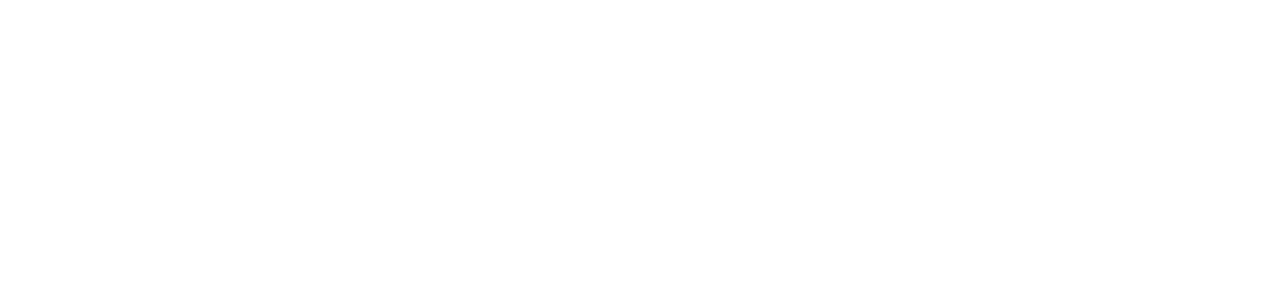
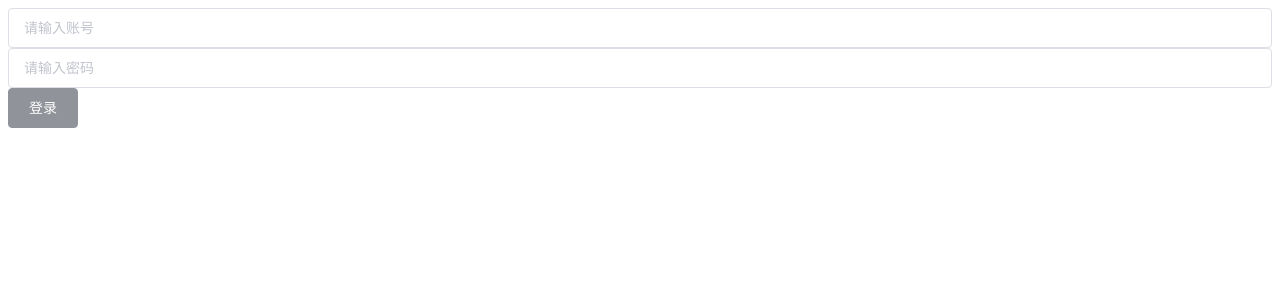
Before and after one commit to Mile99231/Shop, a Vue app: page /Admin in a window 1280 px wide. Shown: the top 300 px of the page. Built offline with nearby package versions, Linux system fonts and the light colour scheme.

Commit message:
管理员登陆

```diff
--- /dev/null
+++ b/src/components/Admin.vue
@@ -0,0 +1,47 @@
+<template>
+    <div class="app">
+        <el-input v-model="username" placeholder="请输入账号"></el-input>
+        <el-input v-model="password" type="password" placeholder="请输入密码"></el-input>
+        <el-button type="info" @click="login()">登录</el-button>
+    </div>
+    </template>
+
+    <script>
+     export default{
+        name :'',
+        data(){
+            return{
+                username:"",
+				password:""
+            }
+        },
+        methods:{
+            login(){
+                console.log(this.username);
+                // let fd=new FormData()
+				// 			fd.append("username",this.username)
+				// 			fd.append("password",this.password)
+			this.$axios.get("AdminServlet?username="+this.username+"&password="+this.password)
+			.then(res=>{
+				if(res.data=="OK"){
+                    console.log(res);
+                     location.href="https://www.4399.com" //跳转网址
+					alert("用户名正确")
+
+				}else{
+                    console.log(res);
+					alert('用户名或密码不正确,请重新填写')
+				}
+			})
+
+		}
+        },
+        created(){
+
+        }
+     }
+    </script>
+
+    <style scoped>
+
+    </style>
--- a/src/router/index.js
+++ b/src/router/index.js
@@ -2,7 +2,7 @@
 import Router from 'vue-router'
 import HelloWorld from '@/components/HelloWorld'
 import Demo from '@/components/Demo'
-
+import Admin from '@/components/Admin'
 Vue.use(Router)
 
 export default new Router({
@@ -17,6 +17,11 @@
       path: '/aa',
       name: 'Demo',
       component: Demo
+    },
+    {
+      path: '/Admin',
+      name: 'Admin',
+      component: Admin
     }
 
   ]
```
